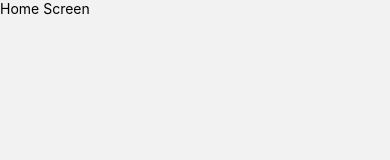
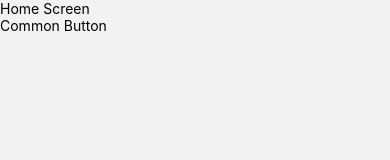
Before and after one commit to KukKim/test_rn_01, a React Native app: screen /Home in a window 390 px wide. Shown: the top 160 px of the page. Built offline with nearby package versions, Linux system fonts and the light colour scheme.

Commit message:
chore: add babel-plugin-module-resolver

```diff
--- a/babel.config.js
+++ b/babel.config.js
@@ -1,3 +1,18 @@
 module.exports = {
   presets: ['module:@react-native/babel-preset'],
+  plugins: [
+    [
+      'module-resolver',
+      {
+        root: ['./src'],
+        alias: {
+          components: './src/components',
+          features: './src/features',
+          reducers: './src/reducers',
+          types: './src/types',
+          assets: './src/assets',
+        },
+      },
+    ]
+  ],
 };
--- /dev/null
+++ b/src/components/button/commonButton.tsx
@@ -0,0 +1,15 @@
+import {TouchableOpacity, View, Text} from 'react-native';
+
+const CommonButton = () =>{
+    return (
+        <TouchableOpacity>
+            <View>
+                <Text>
+                    Common Button
+                </Text>
+            </View>
+        </TouchableOpacity>
+    )
+}
+
+export default CommonButton;
--- a/src/screens/home/index.tsx
+++ b/src/screens/home/index.tsx
@@ -1,4 +1,5 @@
 import {SafeAreaView, Text, StyleSheet} from 'react-native';
+import CommonButton from 'components/button/commonButton';
 
 const HomeScreen: React.FC = () => {
   return (
@@ -6,6 +7,7 @@ const HomeScreen: React.FC = () => {
       style={styles.backgroundContainer}
     >
         <Text>Home Screen</Text>
+        <CommonButton></CommonButton>
     </SafeAreaView>
   );
 };
```
Also changed, not shown: tsconfig.json (+11 -1 lines), src/components/button/index.ts (added), src/components/index.ts (added).
